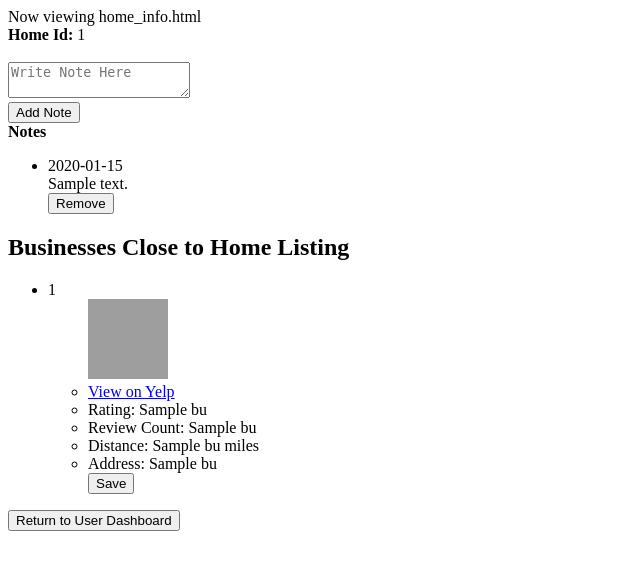
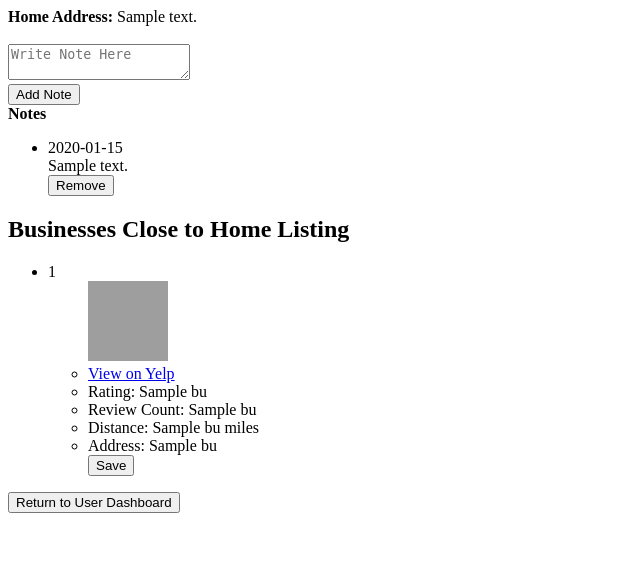
Before and after one commit to Swalvesam/Capstone_Project, a Flask app: template templates/home_info.html in a window 1280 px wide. Shown: the top 570 px of the page, without its empty margins (0-640 px from the left). Run offline with Flask 2, Linux system fonts and the light colour scheme; tables that the repository leaves empty hold one stand-in row (values such as "Sample post"); the template is opened without the code that fills it: values that come from a table or form of the project are taken from there, most other values are stand-ins (such as "Sample title", 1, 10 or a date in 2020); grey boxes are pictures that could not be loaded.

Commit message:
fixed errors causing tables to be saved incorrect and fixed display address and updated templates

```diff
--- a/model.py
+++ b/model.py
@@ -35,10 +35,9 @@ class SavedHomes(db.Model):
     saved_home_id = db.Column(db.Integer, primary_key=True, autoincrement=True)
     user_id = db.Column(db.Integer, db.ForeignKey('users.user_id'))
     rm_property_id = db.Column(db.String)
-    nickname = db.Column(db.String)
+    longitude = db.Column(db.Float)
     latitude = db.Column(db.Float)
-    longitude = db.Column(db.Float)
-
+    address = db.Column(db.Text)
     #home_notes = user notes about home
 
     user = db.relationship("User", backref="saved_homes")
@@ -71,6 +70,7 @@ class SavedBusinesses(db.Model):
 
     saved_business_id = db.Column(db.Integer, primary_key=True, autoincrement=True)
     user_id = db.Column(db.Integer, db.ForeignKey('users.user_id'))
+    bus_name = db.Column(db.String)
     yelp_id = db.Column(db.String)
     latitude = db.Column(db.Float)
     longitude = db.Column(db.Float)
--- a/server.py
+++ b/server.py
@@ -17,7 +17,8 @@ import os
 
 import crud
 from crud import (register_new_user, save_new_home, remove_saved_home, create_home_note, remove_home_note,
-                    saved_home_longitude, saved_home_latitude, save_new_business, remove_saved_business)
+                    saved_home_longitude, saved_home_latitude, save_new_business, remove_saved_business,
+                    get_address)
 
 from model import connect_to_db, User, db, SavedHomes, HomeNotes, SavedBusinesses
 
@@ -164,16 +165,19 @@ def return_to_user_dashboard():
 @login_required
 def save_home_to_user():
     """Saves a home to user dashboard"""
+    user_id = current_user.user_id
     rm_property_id = request.form.get("rm_property_id")
     longitude = request.form.get("longitude")
     latitude = request.form.get("latitude")
-    # nickname = request.form.get("nickname")
-    user_id = current_user.user_id
+    address = request.form.get("address")
+
+    print("********************")
+    print(longitude)
 
     saved_home = SavedHomes.query.filter_by(rm_property_id=rm_property_id).first()
 
     if not saved_home:
-        crud.save_new_home(rm_property_id,user_id,longitude,latitude)
+        crud.save_new_home(user_id, rm_property_id, longitude, latitude, address)
 
     return redirect('/users')
 
@@ -191,7 +195,9 @@ def remove_saved_home():
 @login_required
 def view_home_info(property_id):
     """Allows user to view saved home info and businesses near home"""
-    saved_home_id = request.form.get("property_id")
+    saved_home_id = property_id
+
+    home_address = crud.get_address(saved_home_id)
 
     business_data = crud.list_businesses(property_id)
 
@@ -215,13 +221,13 @@ def view_home_info(property_id):
         pass
         # TODO something else if we didn't get anything
         # flash("no businesses close to this home")
-
-
-
+    print("******************")
+    print(business_data)
+    print("******************")
 
     home_notes = HomeNotes.query.filter_by(saved_home_id=property_id).all()
 
-    return render_template('home_info.html',saved_home_id=saved_home_id, home_notes=home_notes,property_id=property_id, businesses=businesses)
+    return render_template('home_info.html', saved_home_id=saved_home_id, home_notes=home_notes,property_id=property_id, businesses=businesses, home_address=home_address)
 
 @app.route('/add_home_note', methods=["POST"])
 @login_required
@@ -255,18 +261,18 @@ def remove_home_note():
 @login_required
 def save_business():
     """saves businesses to user dashboard"""
-
+    user_id = current_user.user_id
+    bus_name = request.form.get("name")
     yelp_id = request.form.get("yelp_id")
+    latitude = request.form.get("latitude")
     longitude = request.form.get("longitude")
-    latitude = request.form.get("latitude")
-    user_id = current_user.user_id
 
     saved_business = SavedBusinesses.query.filter_by(yelp_id=yelp_id).first()
 
     if not saved_business:
-        crud.save_new_business(yelp_id,user_id,latitude,longitude)
+        crud.save_new_business(user_id, bus_name, yelp_id, latitude, longitude)
 
-    return redirect('/users')
+    return redirect('/users', )
 
 @app.route('/remove_saved_business', methods=["POST"])
 @login_required
--- a/templates/home_info.html
+++ b/templates/home_info.html
@@ -6,11 +6,11 @@
 {% endblock %}
 
 {% block body %}
-<p1>Now viewing home_info.html</p1>
+
 
 <div id="view_home_info">
     <body>
-        <b>Home Id:</b> {{property_id }}<br>
+        <b>Home Address:</b> {{ home_address }}<br>
 
         <form action="/add_home_note" id="add_home_note" method="POST">
                 <input type="hidden" name="property_id" value="{{property_id}}">
--- a/templates/homepage.html
+++ b/templates/homepage.html
@@ -1,5 +1,5 @@
 {% extends 'base.html' %}
-{% block title %}This will be the homepage{% endblock %}
+{% block title %}homepage{% endblock %}
 
 {% block body%}
 
--- a/templates/homes.html
+++ b/templates/homes.html
@@ -3,7 +3,7 @@
 {% block title %}Homes{% endblock %}
 
 {% block body%}
-<h1> Now viewing homes.html</h1>
+<h1>Home Search Results</h1>
 <div class="home_search_results">
 
     {% for d in data %}
```
Also changed, not shown: crud.py (+25 -12 lines), templates/users.html (+6 -5 lines).
